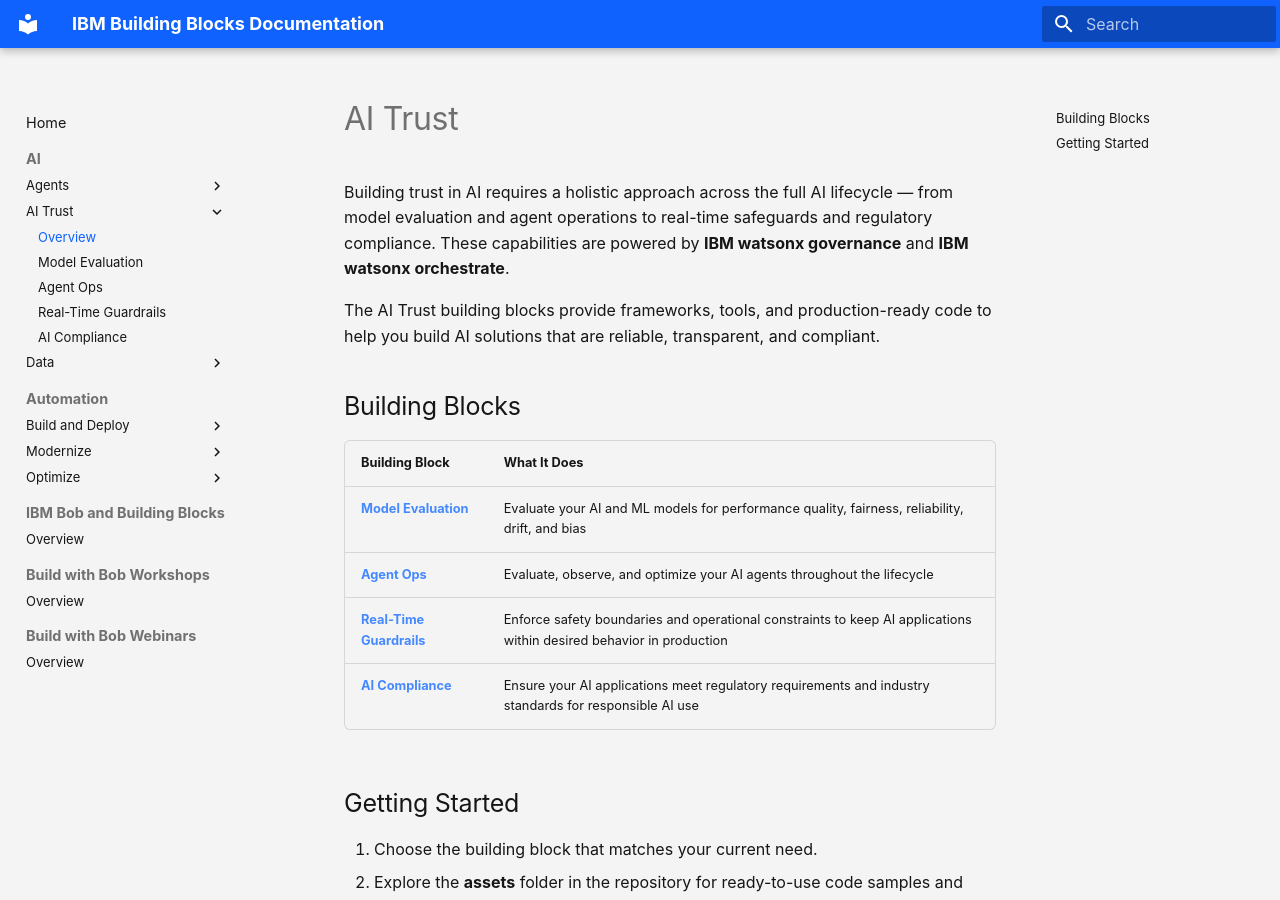
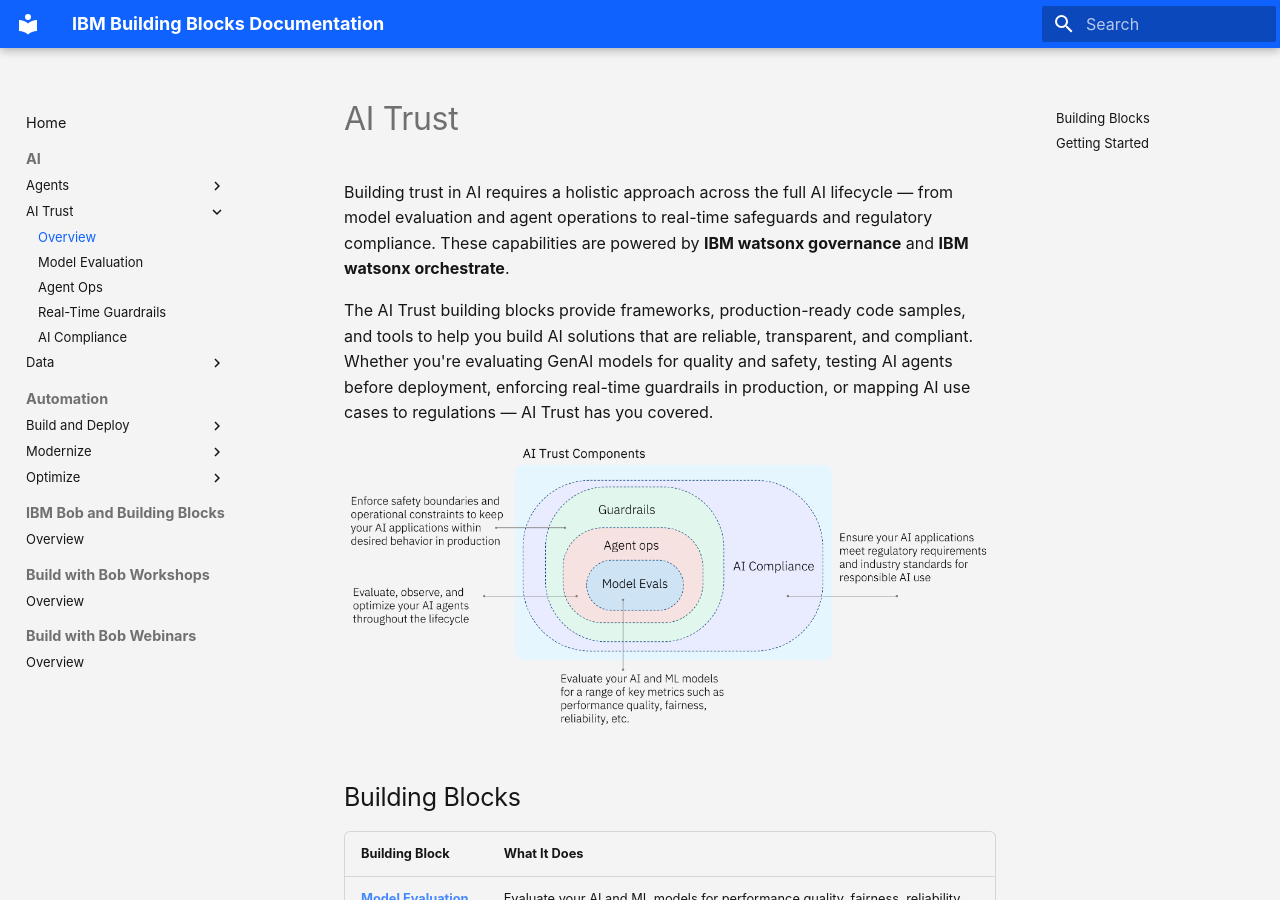
Before and after one commit to ibm-self-serve-assets/building-blocks-docs, an MkDocs documentation site: the page built from docs-src/ai-core/ai-trust/index.md, in a window 1280 px wide and 900 px high. Built offline with MkDocs 1.6.1 and Material for MkDocs 9.7.7, drawn with Linux system fonts in a browser that asks for light colours.

Commit message:
add ai trust image

```diff
--- a/docs-src/ai-core/ai-trust/index.md
+++ b/docs-src/ai-core/ai-trust/index.md
@@ -2,7 +2,9 @@
 
 Building trust in AI requires a holistic approach across the full AI lifecycle — from model evaluation and agent operations to real-time safeguards and regulatory compliance. These capabilities are powered by **IBM watsonx governance** and **IBM watsonx orchestrate**.
 
-The AI Trust building blocks provide frameworks, tools, and production-ready code to help you build AI solutions that are reliable, transparent, and compliant.
+The AI Trust building blocks provide frameworks, production-ready code samples, and tools to help you build AI solutions that are reliable, transparent, and compliant. Whether you're evaluating GenAI models for quality and safety, testing AI agents before deployment, enforcing real-time guardrails in production, or mapping AI use cases to regulations — AI Trust has you covered.
+
+![AI Trust Building Blocks](images/ai-trust-mapping.png)
 
 ## Building Blocks
 
```
Also changed, not shown: docs-src/ai-core/ai-trust/images/ai-trust-mapping.png (added).
